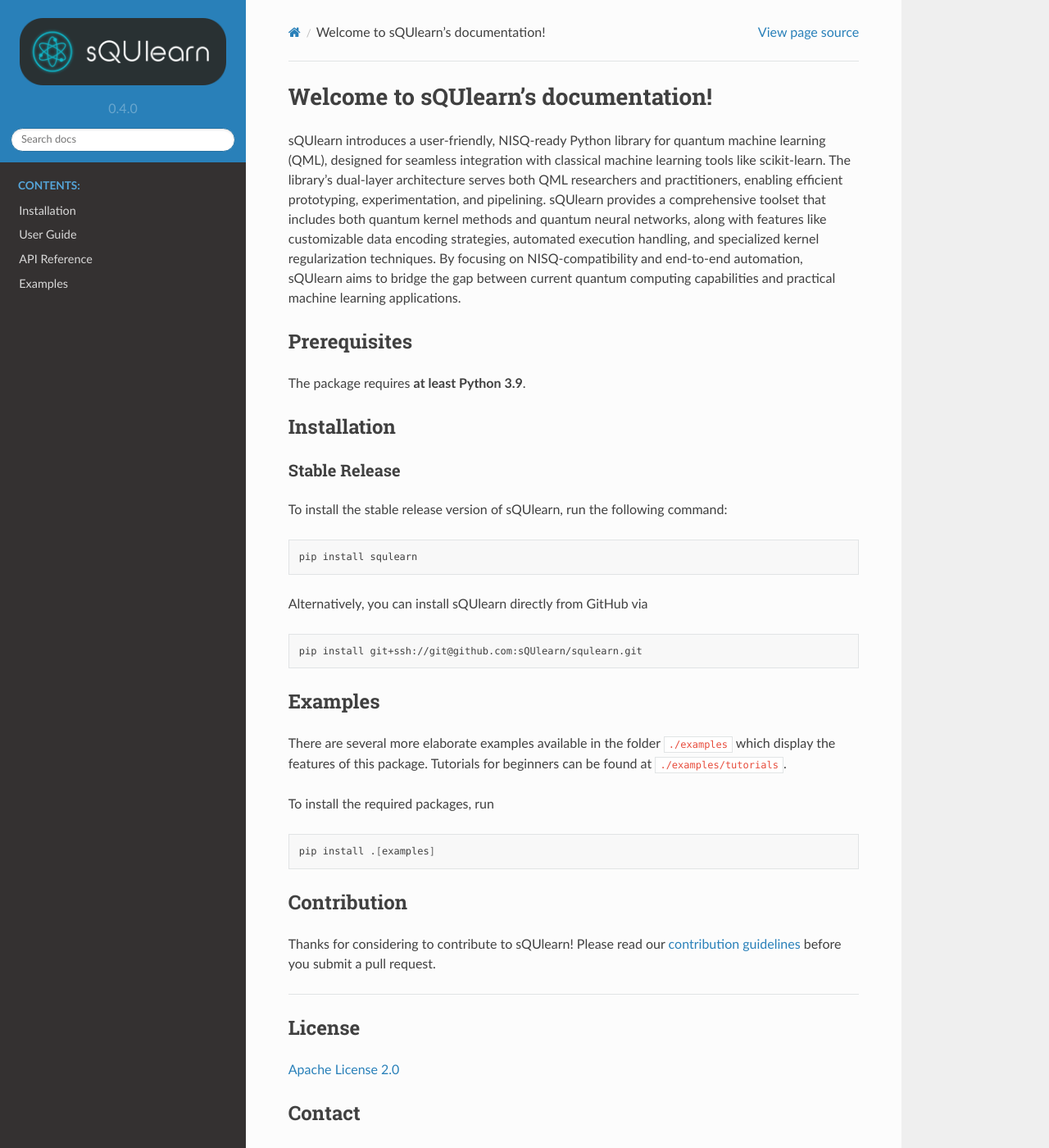
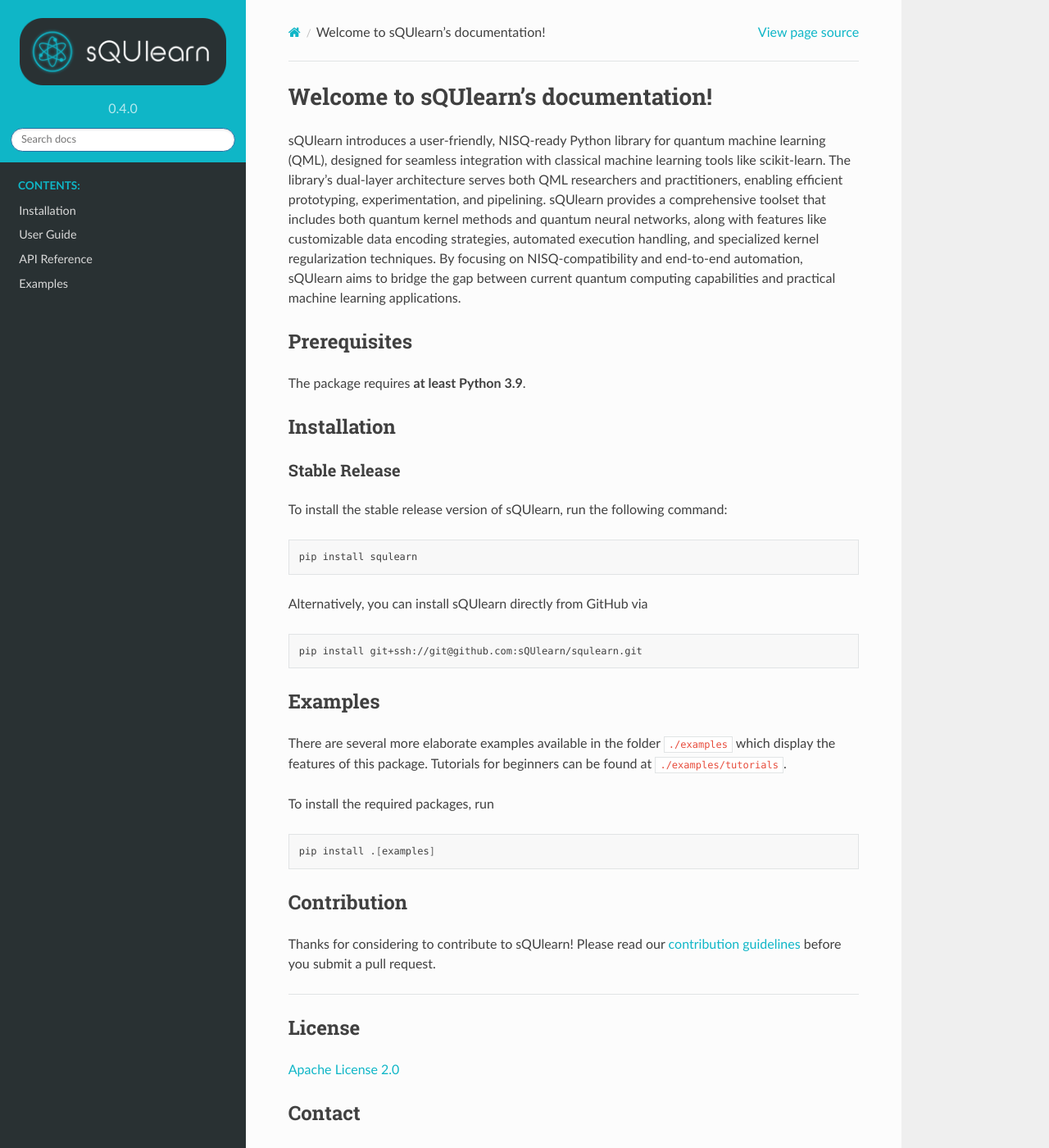
Before and after one commit to sQUlearn/squlearn, a Sphinx documentation site: the page built from docs/index.rst, in a window 1280 px wide and 1400 px high. Shown: the whole window at 82% size. Built offline with Sphinx 7.4.7 and the Read the Docs theme 2.0.0, drawn with Linux system fonts in a browser that asks for light colours; pages that are not in the unit, such as notebooks, are missing from menus.

Commit message:
change colors, add favicon

```diff
--- /dev/null
+++ b/docs/_static/css/custom.css
@@ -0,0 +1,22 @@
+@import 'theme.css';
+
+
+a {
+    color: #0fb6c7;
+}
+
+.wy-nav-side {
+    background: #293133;
+}
+
+.wy-side-nav-search {
+    background: #0fb6c7;
+}
+
+.wy-side-nav-search > div.version {
+    color: hsla(0, 0%, 100%, 0.7);
+}
+
+.wy-menu-vertical header, .wy-menu-vertical p.caption {
+    color: #0fb6c7;
+}
--- a/docs/conf.py
+++ b/docs/conf.py
@@ -13,7 +13,7 @@
 import os
 import sys
 
-sys.path.insert(0, os.path.abspath('..'))
+sys.path.insert(0, os.path.abspath(".."))
 
 from squlearn import __version__ as squlearn_version
 
@@ -87,10 +87,14 @@ html_theme = "sphinx_rtd_theme"
 # so a file named "default.css" will overwrite the builtin "default.css".
 html_static_path = ["_static"]
 html_logo = "_static/logo.png"
+html_favicon = "_static/favicon.png"
 html_theme_options = {
-    'logo_only': True,
-    'display_version': True,
+    "logo_only": True,
+    "display_version": True,
 }
+html_css_files = [
+    "css/custom.css",
+]
 
 latex_engine = "xelatex"
 latex_elements = {
@@ -103,7 +107,7 @@ latex_elements = {
 intersphinx_mapping = {
     "qiskit": ("https://qiskit.org/documentation/", None),
     "qiskit-aer": ("https://qiskit.org/ecosystem/aer/", None),
-    "scipy": ('https://docs.scipy.org/doc/scipy/', None),
+    "scipy": ("https://docs.scipy.org/doc/scipy/", None),
     "sklearn": ("https://scikit-learn.org/stable/", None),
 }
 
```
Also changed, not shown: docs/_static/favicon.png (added).
